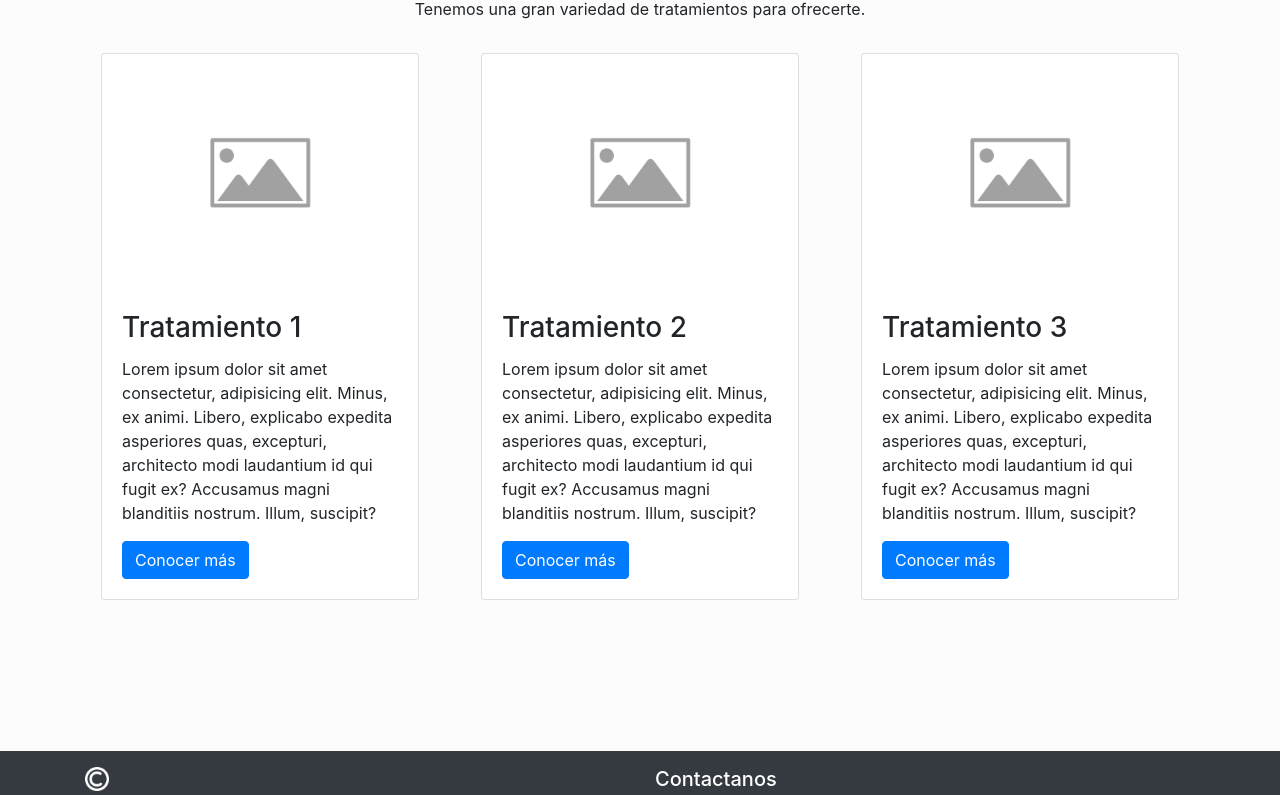
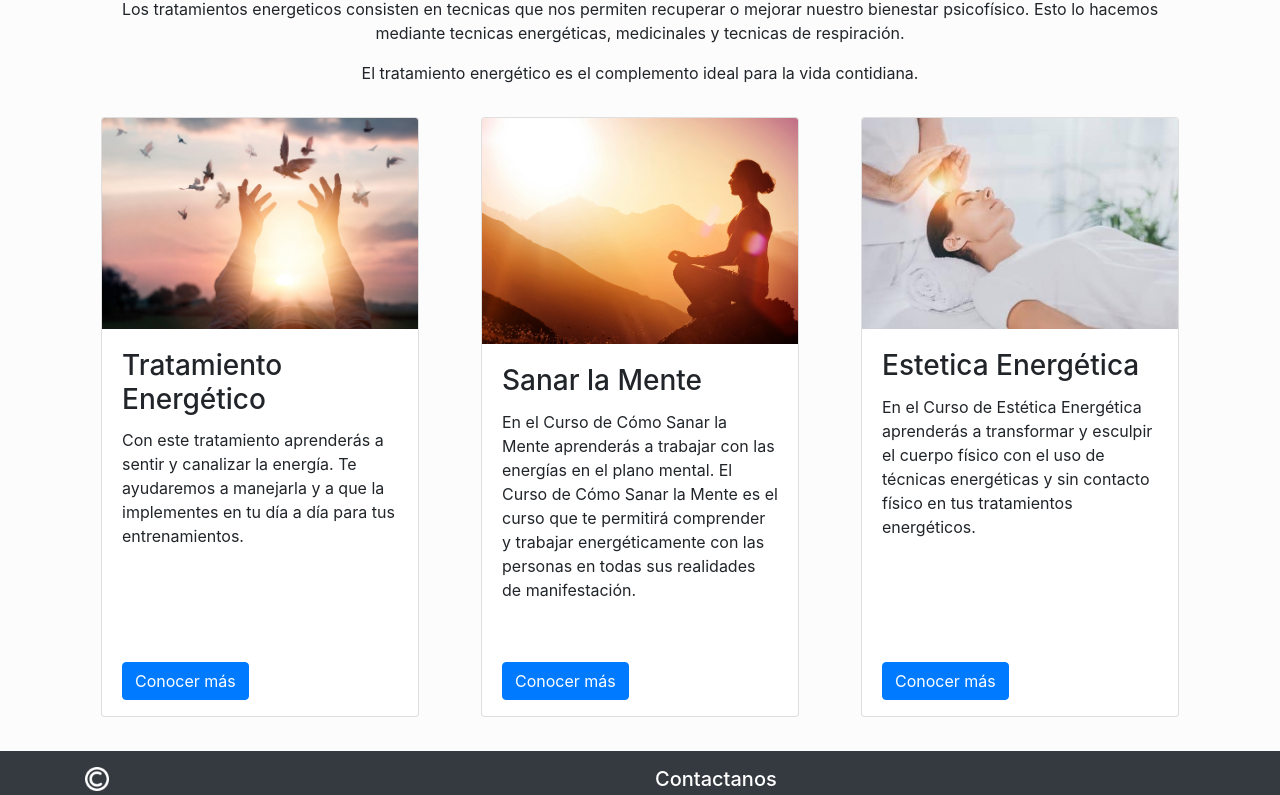
Before and after one commit to IvanPolanis/Coderhouse-Proyecto-Final, a plain HTML site: page html/treatments.html in a window 1280 px wide. Shown: the part 125-920 px from the top of the page. Drawn offline with nearby package versions, Linux system fonts and the light colour scheme.

Commit message:
"Adding content to all sections"

```diff
--- a/css/main.css
+++ b/css/main.css
@@ -39,12 +39,18 @@
 .title {
   font-family: 'Montserrat', sans-serif;
   text-align: center;
-  font-size: 4vh; }
+  font-size: 2rem; }
 
 .paragraph {
   font-family: 'Open Sans', sans-serif;
   text-align: center;
-  font-size: 2vh; }
+  font-size: 1rem; }
+
+@media only screen and (min-width: 1024px) {
+  .title {
+    font-size: 2.12rem; }
+  .paragraph {
+    font-size: 1.05rem; } }
 
 .contact-form {
   width: 20vw;
@@ -94,7 +100,11 @@ textarea {
   .row .card {
     margin: 1rem;
     transition: 0.5s;
-    cursor: pointer; }
+    cursor: pointer;
+    min-height: 600px; }
+    .row .card .btn {
+      position: absolute;
+      bottom: 16px; }
 
 .card:hover {
   transform: scale(1.05); }
--- a/html/treatments.html
+++ b/html/treatments.html
@@ -49,38 +49,41 @@
     <div class="treatments-body">
         <div class="container">
             <div class="text-center">
-                <h2>Nuestros tratamientos</h2>
-                <p>Tenemos una gran variedad de tratamientos para ofrecerte.</p>
+                <h2>¿Qué son los tratamientos energéticos?</h2>
+                <div class="p-treatments">
+                    <p>Los tratamientos energeticos consisten en tecnicas que nos permiten recuperar o mejorar nuestro bienestar psicofísico. Esto lo hacemos mediante tecnicas energéticas, medicinales y tecnicas de respiración.</p>
+                    <p>El tratamiento energético es el complemento ideal para la vida contidiana.</p>
+                </div>
             </div>
         </div>
         <div class="container">
             <div class="row">
                     <div class="col-lg-4 col-md-6 col-sm-12">
                         <div class="card">
-                            <img src="../img/imagePlaceHolder.png" alt="" class="card-img-top w-100">
+                            <img src="../img/tratamiento energetico.jpg" alt="" class="card-img-top w-100">
                             <div class="card-body">
-                                    <h3 class="card-title">Tratamiento 1</h3>
-                                    <p class="card-text">Lorem ipsum dolor sit amet consectetur, adipisicing elit. Minus, ex animi. Libero, explicabo expedita asperiores quas, excepturi, architecto modi laudantium id qui fugit ex? Accusamus magni blanditiis nostrum. Illum, suscipit?</p>
+                                    <h3 class="card-title">Tratamiento Energético</h3>
+                                    <p class="card-text">Con este tratamiento aprenderás a sentir y canalizar la energía. Te ayudaremos a manejarla y a que la implementes en tu día a día para tus entrenamientos.</p>
                                     <button class="btn btn-primary">Conocer más</button>
                             </div>
                         </div>
                     </div>
                     <div class="col-lg-4 col-md-6 col-sm-12">
                         <div class="card">
-                            <img src="../img/imagePlaceHolder.png" alt="" class="card-img-top w-100">
+                            <img src="../img/sanar la mente.png" alt="" class="card-img-top w-100">
                             <div class="card-body">
-                                <h3 class="card-title">Tratamiento 2</h3>
-                                <p class="card-text">Lorem ipsum dolor sit amet consectetur, adipisicing elit. Minus, ex animi. Libero, explicabo expedita asperiores quas, excepturi, architecto modi laudantium id qui fugit ex? Accusamus magni blanditiis nostrum. Illum, suscipit?</p>
+                                <h3 class="card-title">Sanar la Mente</h3>
+                                <p class="card-text">En el Curso de Cómo Sanar la Mente aprenderás a trabajar con las energías en el plano mental. El Curso de Cómo Sanar la Mente es el curso que te permitirá comprender y trabajar energéticamente con las personas en todas sus realidades de manifestación.</p>
                                 <button class="btn btn-primary">Conocer más</button>
                             </div>
                         </div>
                     </div>
                     <div class="col-lg-4 col-md-6 col-sm-12">
                         <div class="card">
-                                <img src="../img/imagePlaceHolder.png" alt="" class="card-img-top w-100">
+                                <img src="../img/estetica energetica.jpg" alt="" class="card-img-top w-100">
                             <div class="card-body">
-                                <h3 class="card-title">Tratamiento 3</h3>
-                                <p class="card-text">Lorem ipsum dolor sit amet consectetur, adipisicing elit. Minus, ex animi. Libero, explicabo expedita asperiores quas, excepturi, architecto modi laudantium id qui fugit ex? Accusamus magni blanditiis nostrum. Illum, suscipit?</p>
+                                <h3 class="card-title">Estetica Energética</h3>
+                                <p class="card-text">En el Curso de Estética Energética aprenderás a transformar y esculpir el cuerpo físico con el uso de técnicas energéticas y sin contacto físico en tus tratamientos energéticos.</p>
                                 <button class="btn btn-primary">Conocer más</button>
                             </div>
                         </div>
--- a/scss/_card.scss
+++ b/scss/_card.scss
@@ -4,6 +4,11 @@
             margin: 1rem;
             transition: 0.5s;
             cursor: pointer;
+            min-height: 600px;
+            .btn{
+                position: absolute;
+                bottom: 16px;
+            }
         }
     }
     .card:hover{
--- a/scss/_index.scss
+++ b/scss/_index.scss
@@ -45,10 +45,18 @@
 .title{
     font-family: 'Montserrat', sans-serif;
     text-align: center;
-    font-size: 4vh;
+    font-size: 2rem;
 }
 .paragraph{
     font-family: 'Open Sans', sans-serif;
     text-align: center;
-    font-size: 2vh;
+    font-size: 1rem;
 }
+@media only screen and (min-width:1024px){
+    .title{
+        font-size: 2.12rem;
+    }
+    .paragraph{
+        font-size: 1.05rem;
+    }
+}
```
Also changed, not shown: html/aboutus.html (+6 -2 lines), html/patients.html (+1 -1 lines), index.html (+4 -4 lines), img/estetica energetica.jpg (added), img/sanar la mente.png (added), img/tratamiento energetico.jpg (added).
